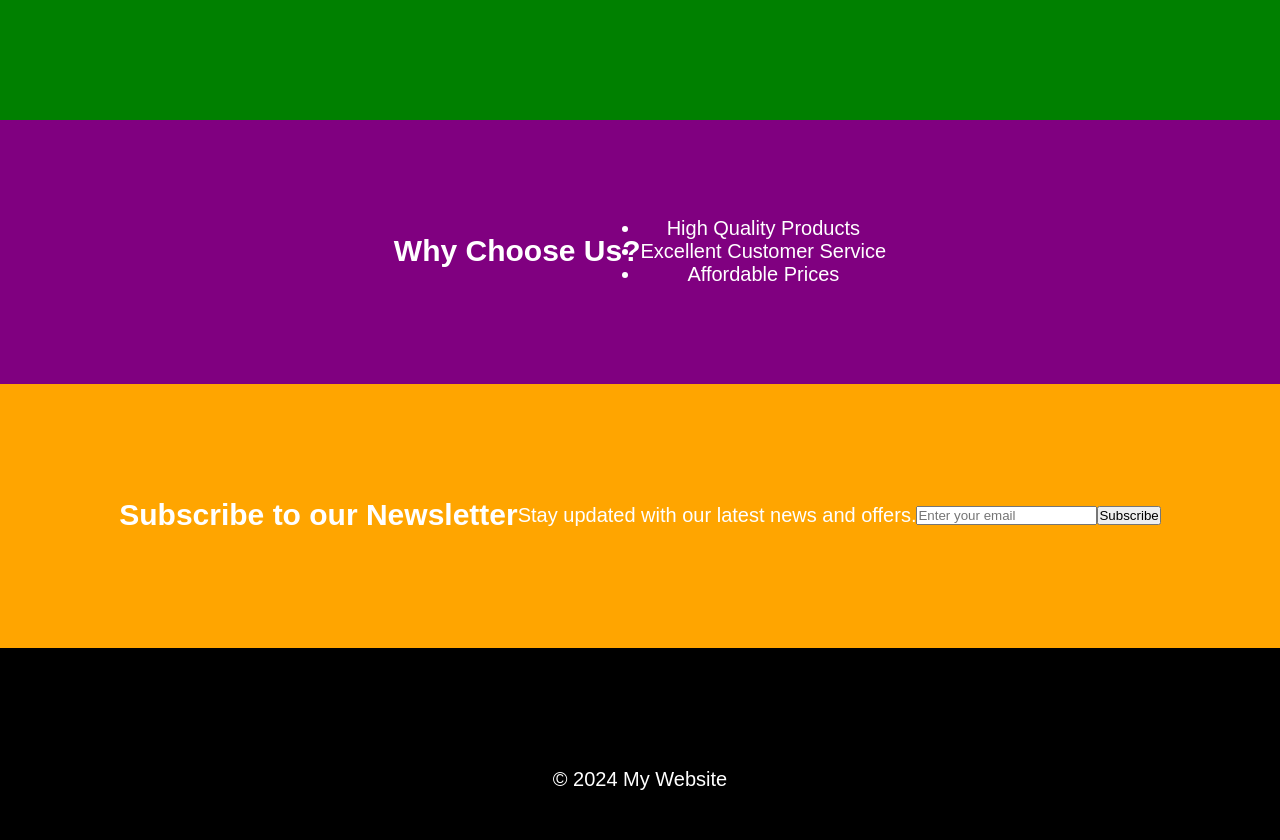
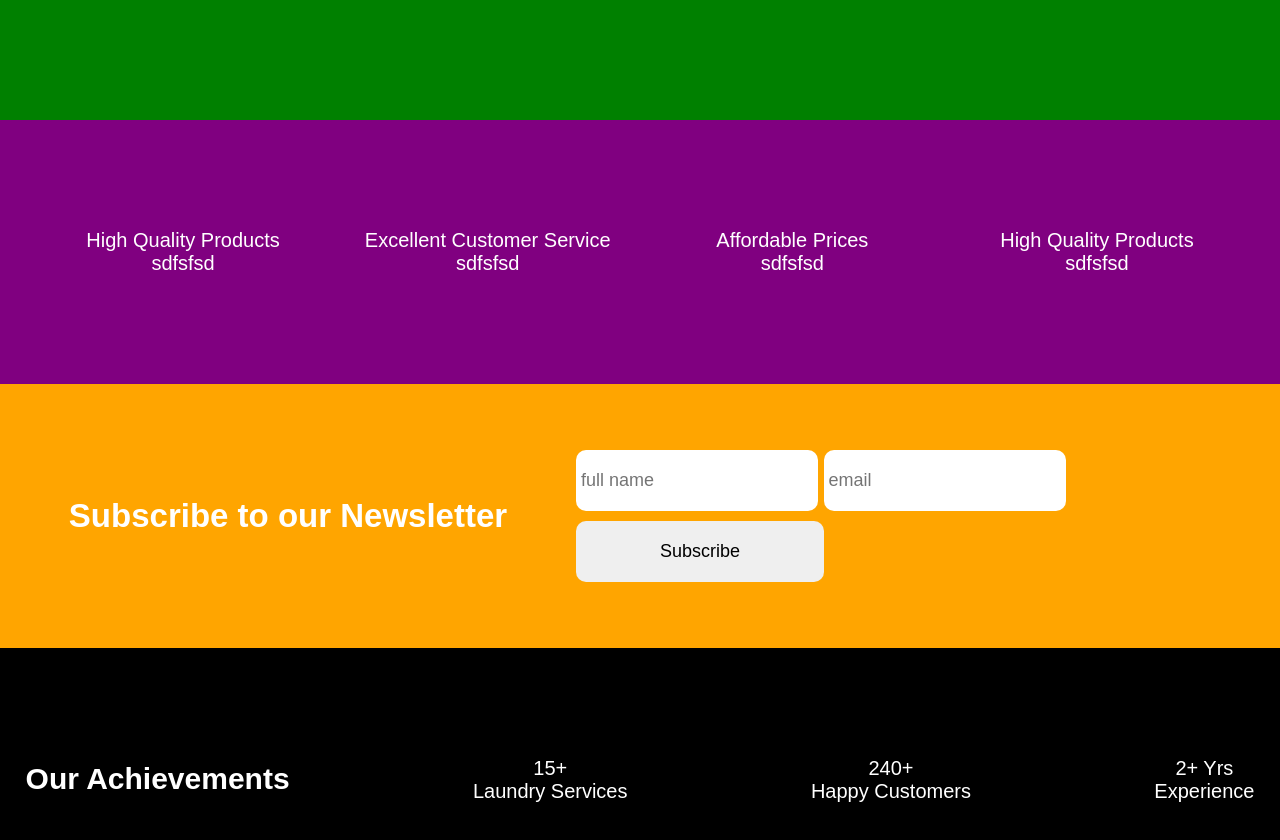
Before and after one commit to TejasNambiar/TuteDudes, a plain HTML site: page front-end/assignment-4/index.html in a window 1280 px wide. Shown: the part 1540-2380 px from the top of the page. Drawn offline with Linux system fonts and the light colour scheme.

Commit message:
setting up structure and css

```diff
--- a/front-end/assignment-4/index.html
+++ b/front-end/assignment-4/index.html
@@ -31,27 +31,21 @@
       </section>
     </main>
     <section class="achievements">
-      <h2>Another Section</h2>
-      <p>
-        Here is another section with some additional content. iodfsdnsfsdkf
-        sdfsdlkfnsdfsdl sdmlkdfs
-      </p>
-      <p>
-        Here is another section with some additional content. iodfsdnsfsdkf
-        sdfsdlkfnsdfsdl sdmlkdfs
-      </p>
-      <p>
-        Here is another section with some additional content. iodfsdnsfsdkf
-        sdfsdlkfnsdfsdl sdmlkdfs
-      </p>
-      <p>
-        Here is another section with some additional content. iodfsdnsfsdkf
-        sdfsdlkfnsdfsdl sdmlkdfs
-      </p>
-      <p>
-        Here is another section with some additional content. iodfsdnsfsdkf
-        sdfsdlkfnsdfsdl sdmlkdfs
-      </p>
+      <section id="achievement-header">
+        <h2>Our Achievements</h2>
+      </section>
+      <section id="achievement">
+        <h3>15+</h3>
+        <p class="sub-text">Laundry Services</p>
+      </section>
+      <section id="achievement">
+        <h3>240+</h3>
+        <p class="sub-text">Happy Customers</p>
+      </section>
+      <section id="achievement">
+        <h3>2+ Yrs</h3>
+        <p class="sub-text">Experience</p>
+      </section>
     </section>
     <section class="order-form">
       <section class="selection-side">
@@ -63,22 +57,50 @@
         <p>Here is a summary of your order details.</p>
       </section>
     </section>
-    <section class="selling-points">
-      <h2>Why Choose Us?</h2>
-      <ul>
-        <li>High Quality Products</li>
-        <li>Excellent Customer Service</li>
-        <li>Affordable Prices</li>
-      </ul>
+    <section class="selling-points row">
+      <section class="point span-1-of-4">
+        <p>High Quality Products</p>
+        <p>sdfsfsd</p>
+      </section>
+      <section class="point span-1-of-4">
+        <p>Excellent Customer Service</p>
+        <p>sdfsfsd</p>
+      </section>
+      <section class="point span-1-of-4">
+        <p>Affordable Prices</p>
+        <p>sdfsfsd</p>
+      </section>
+      <section class="point span-1-of-4">
+        <p>High Quality Products</p>
+        <p>sdfsfsd</p>
+      </section>
     </section>
     <section class="subsription">
-      <h2>Subscribe to our Newsletter</h2>
-      <p>Stay updated with our latest news and offers.</p>
-      <input type="email" placeholder="Enter your email" />
-      <button>Subscribe</button>
+      <section class="sub-header">
+        <h2>Subscribe to our Newsletter</h2>
+      </section>
+      <section class="sub-content">
+        <input type="text" placeholder="full name" />
+        <input type="email" placeholder="email" />
+        <button>Subscribe</button>
+      </section>
     </section>
     <footer class="footer">
-      <p>&copy; 2024 My Website</p>
+      <section id="point span-1-of-4">
+        <h2>Our Achievements</h2>
+      </section>
+      <section id="point span-1-of-4">
+        <p><b>15+</b></p>
+        <p>Laundry Services</p>
+      </section>
+      <section id="point span-1-of-4">
+        <p><b>240+</b></p>
+        <p>Happy Customers</p>
+      </section>
+      <section id="point span-1-of-4">
+        <p><b>2+ Yrs</b></p>
+        <p>Experience</p>
+      </section>
     </footer>
   </body>
 </html>
--- a/front-end/assignment-4/resources/css/styles.css
+++ b/front-end/assignment-4/resources/css/styles.css
@@ -36,6 +36,21 @@ html{
     justify-content: center;
     align-items: center;
     height: 25vh;
+    padding-left: 2%;
+    padding-right: 2%;
+}
+#achievement-header{
+    width: 40%;
+    text-align: left;
+    font-size: 1.3rem;
+}
+#achievement{
+    width: 20%;
+
+}
+.sub-text{
+    padding-top: 10px;
+    font-size: 0.8rem;
 }
 .order-form{
     background-color: green;
@@ -55,6 +70,15 @@ html{
     align-items: center;
     height: 33vh;
 }
+.span-1-of-4{
+    width: 23.8%;
+}
+.point{
+    display: flex;
+    flex-direction: column;
+    justify-content: center;
+    align-items: center;
+}
 .subsription{
     background-color: orange;
     color: #fff;
@@ -64,12 +88,39 @@ html{
     align-items: center;
     height: 33vh;
 }
+.sub-header{
+    width: 45%;
+    font-size: 1.1rem;
+    padding-left: 2%;
+    padding-right: 2%;
+}
+.sub-content{
+    width: 55%;
+    text-align: left;
+}
 .footer{
     background-color: black;
     color: #fff;
     text-align: center;
     display: flex;
-    justify-content: center;
+    justify-content: space-between;
     align-items: center;
     height: 33vh;
+    padding-left: 2%;
+    padding-right: 2%;
 }
+.sub-content input[type="text"], .sub-content input[type="email"]{
+    padding: 20px 5px;
+    font-size: 0.9rem;
+    border-radius: 10px;
+    size: 10px;
+    border: none;
+    margin-bottom: 10px;
+}
+ .sub-content button{
+    padding: 20px 84px;
+    font-size: 0.9rem;
+    border-radius: 10px;
+    border: none;
+    cursor: pointer;
+}
```
